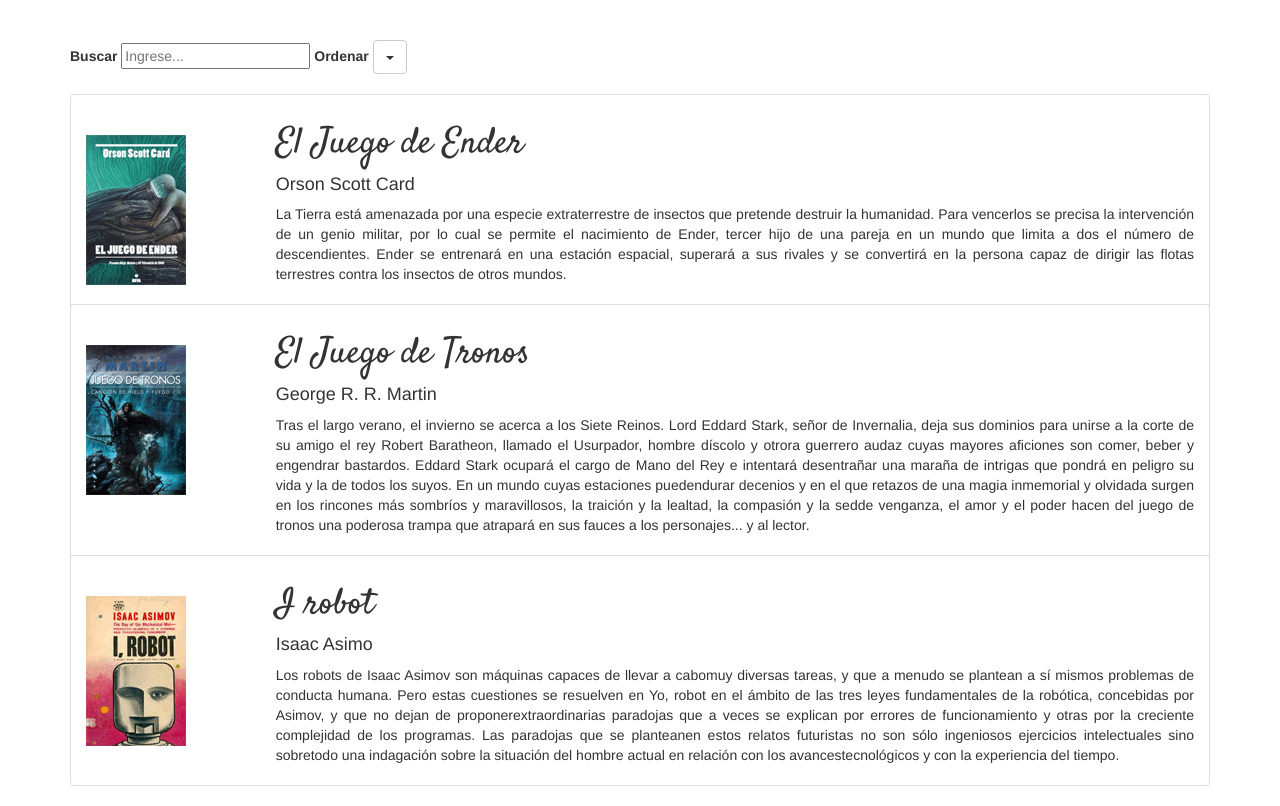
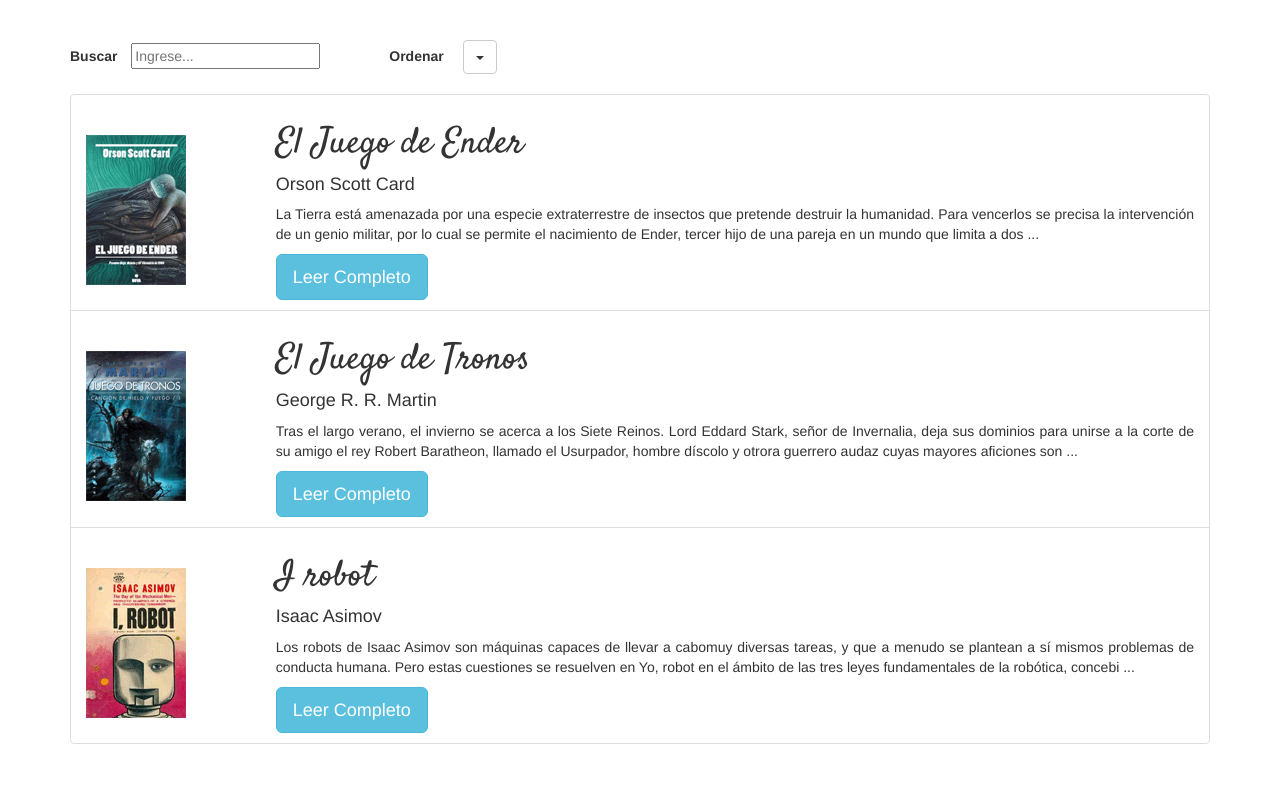
Before and after one commit to Subject64432B/AngularJS-Exercise, a plain HTML site: page index.html in a window 1280 px wide. Drawn offline with nearby package versions, Linux system fonts and the light colour scheme.

Commit message:
Funcionalidad de Buscador y modal chevere

```diff
--- a/css/style.css
+++ b/css/style.css
@@ -20,3 +20,12 @@ html{
 .JustifyText{
 	text-align: justify;
 }
+.SpaceRightSearch{
+	margin-right: 65px;
+}
+.SpaceLeftSearch{
+	margin-left: 10px;
+}
+.SpaceLeftCaret{
+	margin-left: 15px;
+}
--- a/index.html
+++ b/index.html
@@ -15,9 +15,9 @@
  	<div class="container" ng-controller="BookController as store" >
  		<div id="MainWrapperSearch" class="EspacioBotones">
  			<label for="">Buscar</label>
- 			<input type="text" placeholder="Ingrese..." ng-model="name">
+ 			<input type="text" placeholder="Ingrese..." ng-model="busqueda" class="SpaceRightSearch SpaceLeftSearch">
  			<label for="">Ordenar</label>
-			<div class="btn-group">
+			<div class="btn-group SpaceLeftCaret">
 				<button type="button" class="btn btn-default dropdown-toggle" data-toggle="dropdown">
 			    	<span class="caret"></span></button>
 			    <ul class="dropdown-menu" role="menu">
@@ -28,7 +28,7 @@
 			  </div>
  		</div>
 		<ul class="list-group">
-	   		<li class="list-group-item" ng-repeat=" b in store.products | orderBy:myOrderBy">
+	   		<li class="list-group-item" ng-repeat=" b in store.products | filter: busqueda ">
 	   			<div class="row">
 		   			<div class="col-lg-2 col-md-2 col-sm-2 col-xs-6 EspacioImgLibro">
 		   				<img ng-src="{{b.img[0].full}}" alt="no aparece joben">
@@ -36,9 +36,28 @@
 					<div class="col-lg-10 col-md-10 col-sm-10 col-xs-6 JustifyText">
 			  	 		<h1 class="Satisfy">{{b.titulo}}</h1>
 			  	 		<h4>{{b.autor}}</h4>
-			  	 		<p>{{b.descripcion}}</p>
+			  	 		<p>{{b.descripcion | limitTo: 270}} ... </p>
+			  	 		<button type="button" class="btn btn-info btn-lg" data-toggle="modal" data-target="#myModal">Leer Completo</button>
+						<div class="modal fade" id="myModal" role="dialog">
+							<div class="modal-dialog">
+					  			<!-- Modal content-->
+					  			<div class="modal-content">
+					    			<div class="modal-header">
+					      				<button type="button" class="close" data-dismiss="modal">&times;</button>
+					      				<h3 class="modal-title">{{b.titulo}}</h3>
+					      				<h5 class="modal-title">{{b.autor}}</h5>
+					    			</div>
+						        	<div class="modal-body">
+						        	 	<p>{{b.descripcion}}</p>
+						        	</div>
+					    			<div class="modal-footer">
+					      				<button type="button" class="btn btn-default" data-dismiss="modal">Bae</button>
+					    			</div>
+					  			</div>
+							</div>
+						</div>
 			  	 	</div>
-			  	 </div>
+			  	</div>
 	  		</li>
 		</ul>
 	 </div>
--- a/js/app.js
+++ b/js/app.js
@@ -22,7 +22,7 @@
 	{
 			id:'3',
 			titulo: 'I robot',
-			autor: 'Isaac Asimo',
+			autor: 'Isaac Asimov',
 			editorial: 'Edhasa',
 			descripcion: 'Los robots de Isaac Asimov son máquinas capaces de llevar a cabomuy diversas tareas, y que a menudo se plantean a sí mismos problemas de conducta humana. Pero estas cuestiones se resuelven en Yo, robot en el ámbito de las tres leyes fundamentales de la robótica, concebidas por Asimov, y que no dejan de proponerextraordinarias paradojas que a veces se explican por errores de funcionamiento y otras por la creciente complejidad de los programas. Las paradojas que se planteanen estos relatos futuristas no son sólo ingeniosos ejercicios intelectuales sino sobretodo una indagación sobre la situación del hombre actual en relación con los avancestecnológicos y con la experiencia del tiempo.',
  			img:[{full:'public/img/img3.gif'}]
@@ -30,6 +30,5 @@
 ];
 	app.controller('BookController', function () {
 		this.products = books;
-
 	});
 })();
```
